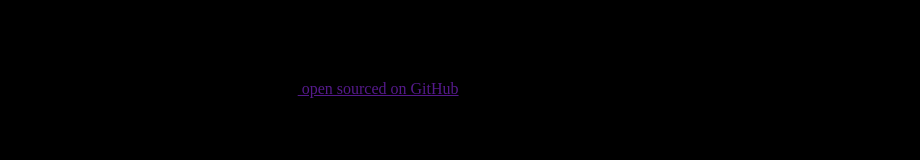
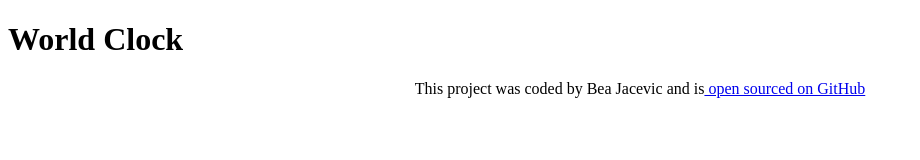
Before and after one commit to Bea-div/world-time, a plain HTML site: page index.html in a window 1280 px wide. Shown: the whole page, without its empty margins (0-920 px from the left). Drawn offline with Linux system fonts and the light colour scheme.

Commit message:
Added the link to GitHub, updated CSS

```diff
--- a/css/style.css
+++ b/css/style.css
@@ -1,3 +1,3 @@
-body {
-  background: black;
+footer {
+  text-align: center;
 }
--- a/index.html
+++ b/index.html
@@ -9,7 +9,10 @@
   <body>
     <h1>World Clock</h1>
     <footer>
-      This project was coded by Bea Jacevic and is<a href="" target="_blank">
+      This project was coded by Bea Jacevic and is<a
+        href="https://github.com/Bea-div/world-time"
+        target="_blank"
+      >
         open sourced on GitHub</a
       >
     </footer>
```
